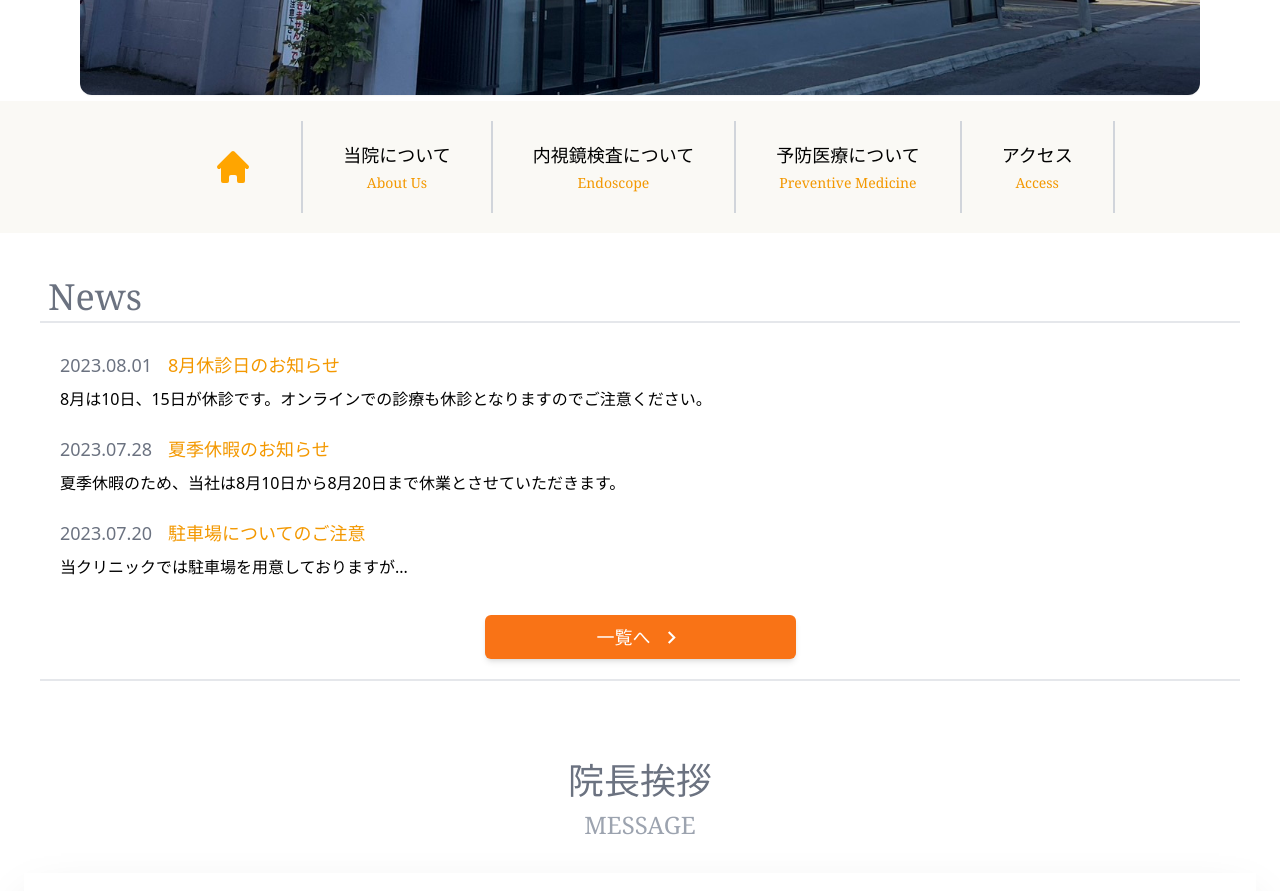
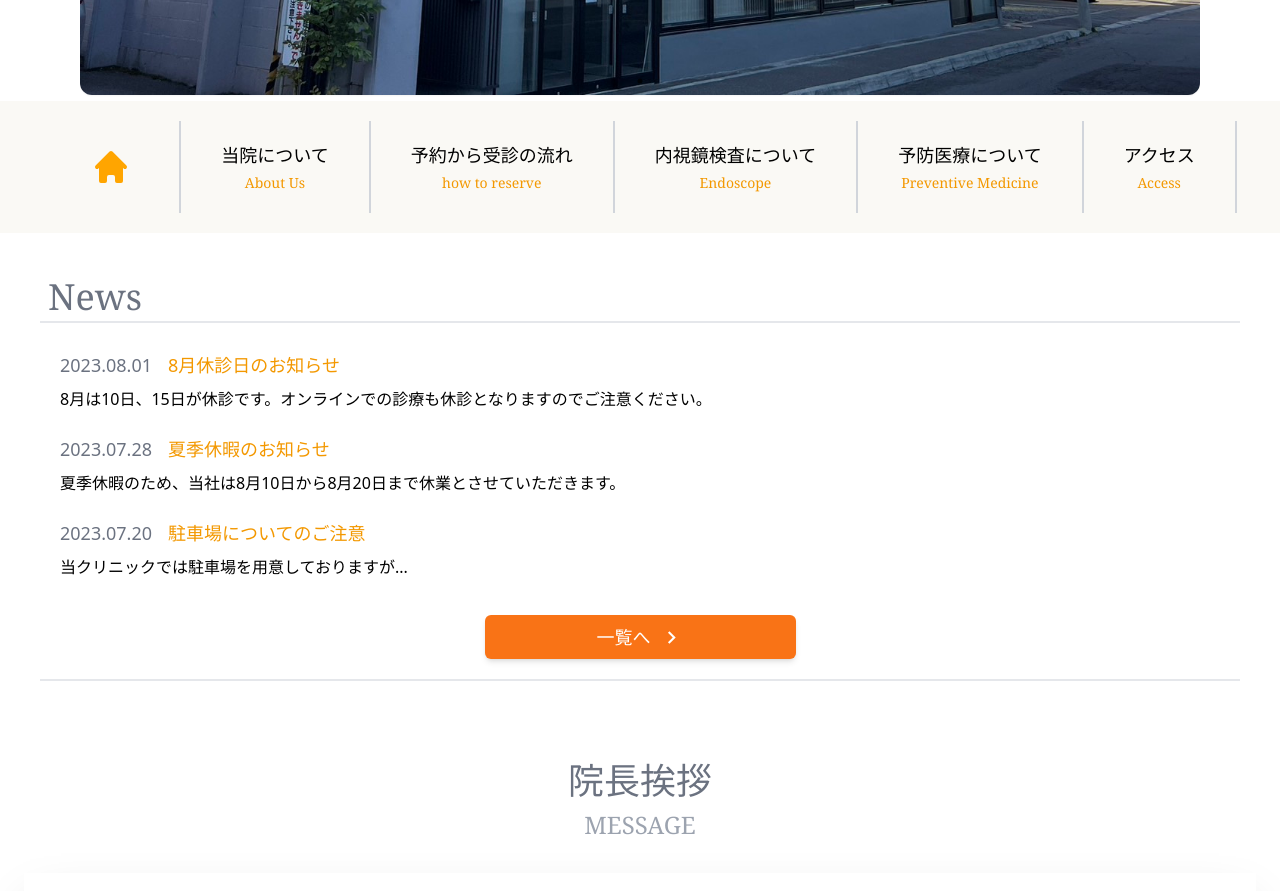
Before and after one commit to uto96315/hakodate-naishikyo, a Next.js app: page / in a window 1280 px wide. Shown: the part 2500-3391 px from the top of the page. Built offline with nearby package versions, Linux system fonts and the light colour scheme.

Commit message:
メニューの追加

```diff
--- a/components/menu.tsx
+++ b/components/menu.tsx
@@ -8,6 +8,12 @@ const Menu = () => {
             eng: "About Us",
             route: "",
             link: "aboutClinic",
+        },
+        {
+            jap: "予約から受診の流れ",
+            eng: "how to reserve",
+            route: "/",
+            link: "",
         },
         {
             jap: "内視鏡検査について",
```
